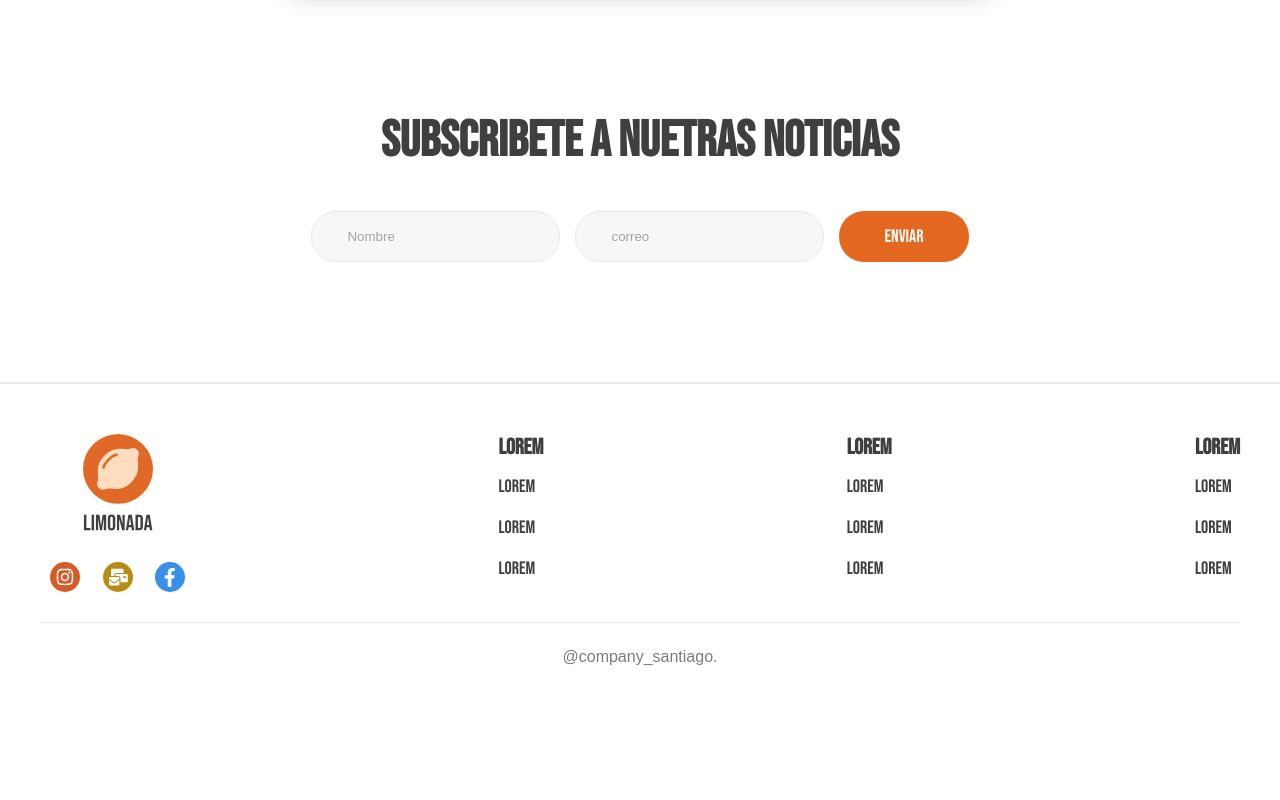
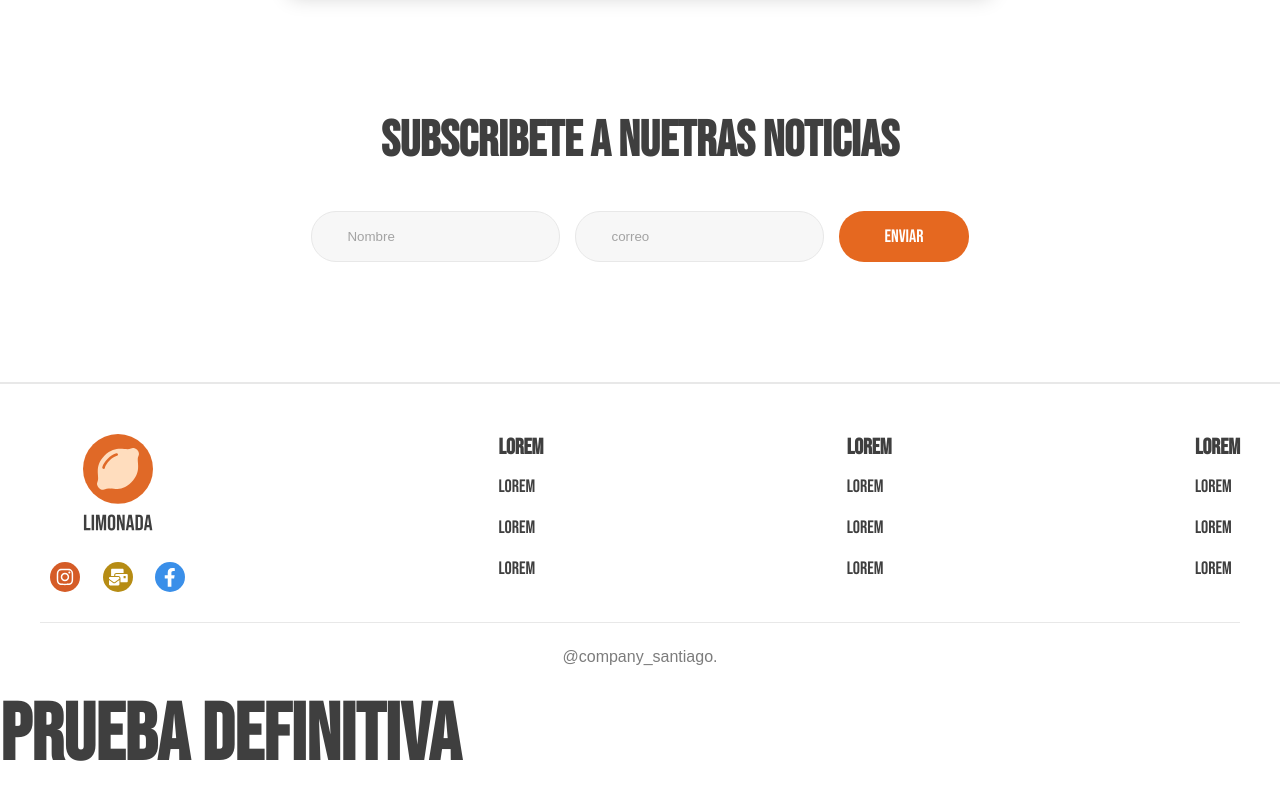
Before and after one commit to santiago199759-star/limonda-mexica, a plain HTML site: page index.html in a window 1280 px wide. Shown: the part 2397-3197 px from the top of the page. Before the commit the page ends 3088 px from the top, so only its background shows below. Drawn offline with Linux system fonts and the light colour scheme.

Commit message:
agregue h2 prueba

```diff
--- a/index.html
+++ b/index.html
@@ -232,5 +232,7 @@
       </div>
  </footer>
 
+
+  <h2>PRUEBA DEFINITIVA</h2>
 </body>
 </html>
```
